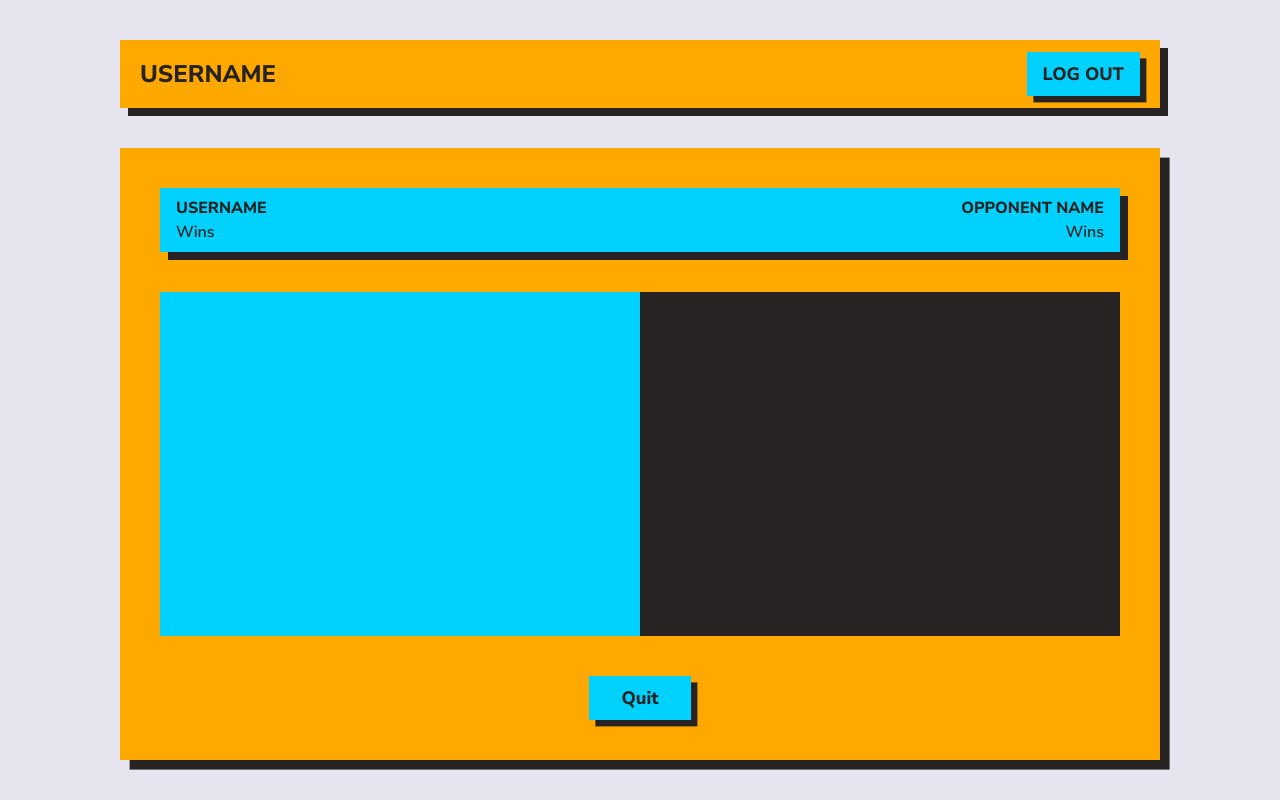
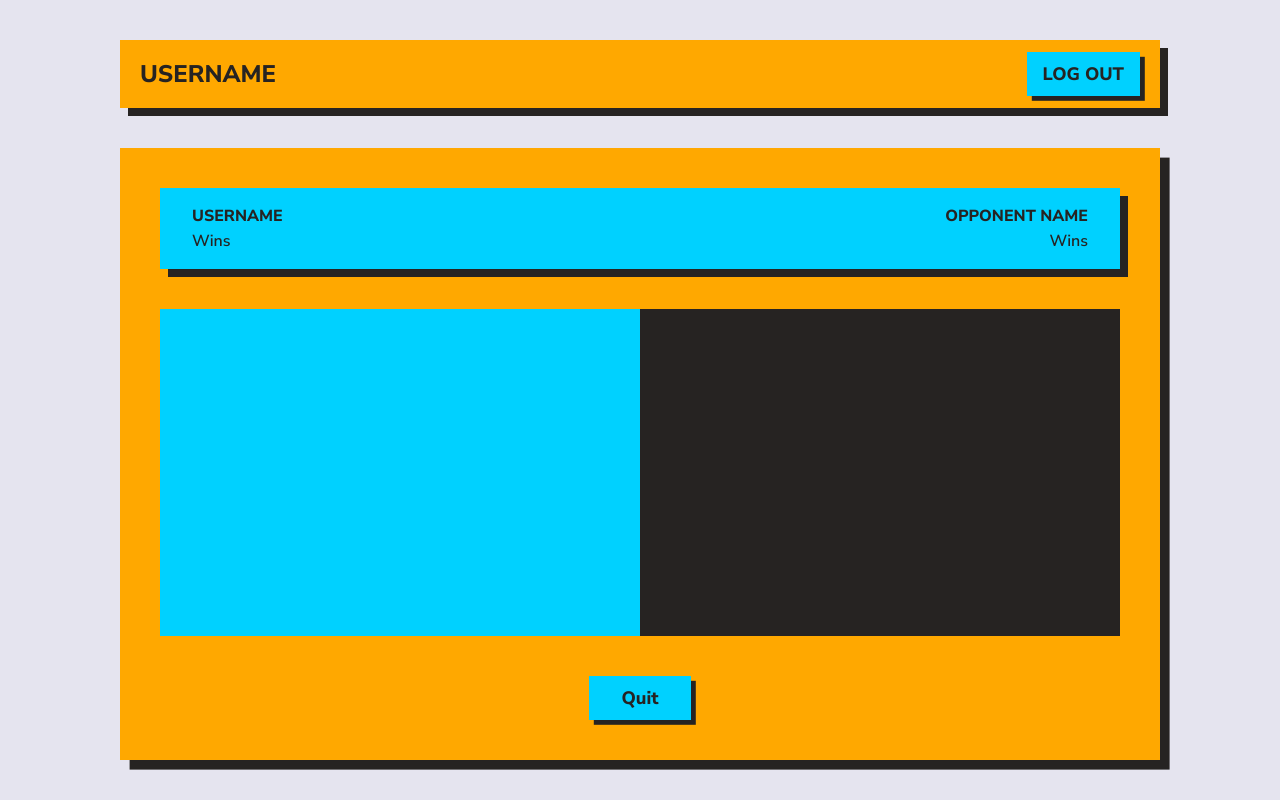
Before and after one commit to HaileabT/clicker_multiplayer_client, a Next.js app: page /game in a window 1280 px wide. Built offline with nearby package versions, Linux system fonts and the light colour scheme.

Commit message:
style fix for the player names component

```diff
--- a/src/components/Header.tsx
+++ b/src/components/Header.tsx
@@ -2,7 +2,7 @@ export default function Header() {
     return (
         <div className="flex justify-between items-center bg-bg_primary h-max px-5 py-3 shadow-[0.5rem_0.5rem_#262322]">
            <p className=" text-bg_black font-extrabold text-2xl">USERNAME</p>
-           <button className="bg-bg_secondary px-4 py-2 text-lg font-extrabold text-bg_black shadow-[0.4rem_0.4rem_#262322]">LOG OUT</button>
+           <button className="bg-bg_secondary px-4 py-2 text-lg font-extrabold text-bg_black shadow-[0.3rem_0.3rem_#262322]">LOG OUT</button>
         </div>
     )
 }
--- a/src/components/game/GameBoard.tsx
+++ b/src/components/game/GameBoard.tsx
@@ -36,7 +36,7 @@ export default function GameBoard(){
            <PlayerName />
            <GamePlace LeftUser={LeftUser} RightUser={RightUser} width={width} />
            <div className="flex justify-center">
-            <button className="bg-bg_secondary px-8 py-2 text-lg font-extrabold text-bg_black shadow-[0.4rem_0.4rem_#262322]">Quit</button>
+            <button className="bg-bg_secondary px-8 py-2 text-lg font-extrabold text-bg_black shadow-[0.3rem_0.3rem_#262322]">Quit</button>
            </div>
         </div>
     );
--- a/src/components/game/PlayerNames.tsx
+++ b/src/components/game/PlayerNames.tsx
@@ -1,11 +1,11 @@
 export default function PlayerName(){
     return (
-        <div className="flex flex-row justify-between bg-bg_secondary shadow-[0.5rem_0.5rem_#262322] px-4 py-2">
-            <div className=" text-bg_black text-start">
+        <div className="flex flex-row justify-between bg-bg_secondary shadow-[0.5rem_0.5rem_#262322] px-8 py-4 items-center">
+            <div className=" text-bg_black text-start flex flex-col gap-[0.5px] justify-center">
                <h3 className="font-extrabold">USERNAME</h3>
                <p className="font-semibold">Wins</p>
             </div>
-            <div className=" text-bg_black text-end">
+            <div className=" text-bg_black text-end flex flex-col gap-[0.5px] justify-center">
                <h3 className="font-extrabold">OPPONENT NAME</h3>
                <p className="font-semibold">Wins</p>
             </div>
```
